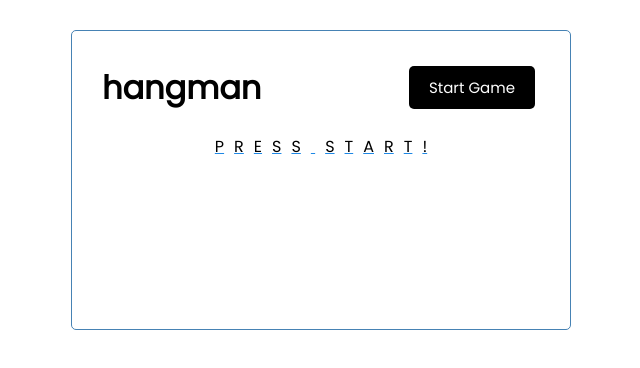
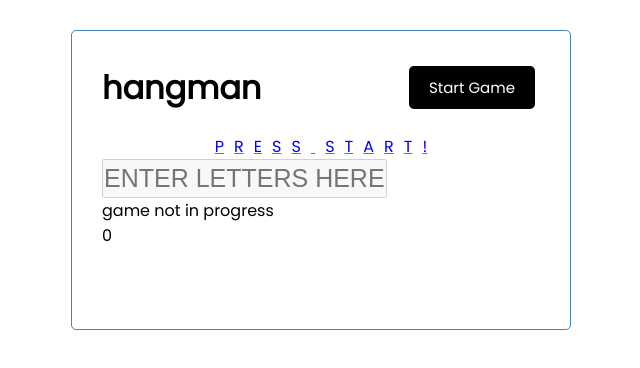
Before and after one commit to MattDwinell/react-hang-man, a React (Create React App) app: page / in a window 1280 px wide. Shown: the top 368 px of the page, without its empty margins (319-959 px from the left). Built offline with nearby package versions, Linux system fonts and the light colour scheme.

Commit message:
added modal, state, game has complete basic functionality

```diff
--- a/package.json
+++ b/package.json
@@ -1,6 +1,5 @@
 {
-  "homepage":"https://mattdwinell.github.io/react-hang-man",
-
+  "homepage": "https://mattdwinell.github.io/react-hang-man",
   "name": "react-hang-man",
   "version": "0.1.0",
   "private": true,
@@ -10,6 +9,7 @@
     "@testing-library/user-event": "^12.8.1",
     "react": "^17.0.1",
     "react-dom": "^17.0.1",
+    "react-icons": "^4.2.0",
     "react-scripts": "4.0.3",
     "web-vitals": "^1.1.0"
   },
--- a/src/App.js
+++ b/src/App.js
@@ -2,6 +2,9 @@ import React from 'react';
 import Header from './Components/Header'
 import Word from './Components/Word'
 import {useState} from 'react'
+import Display from './Components/Display'
+import Input from './Components/Input'
+import Modal from './Components/Modal'
 
 /*function App() {
   return (
@@ -24,9 +27,15 @@ import {useState} from 'react'
   );
 }*/
 function App(){
-  const [Words] = useState(['Anodyne', 'Melancholia', 'Aphasia', 'burbling', 'zaftig'])
+  const [Words] = useState(['ANODYNE', 'MELANCHOLIA', 'APHASIA', 'BURBLING', 'ZAFTIG'])
   const[letters, setLetters] = useState(['merry'])
   const[gameInProgress, setGameInProgress] = useState(false);
+  const [mounted, setMounted] = useState(false);
+  const[guesses, setGuesses] = useState('');
+  const[wrongGuesses, setWrongGuesses] = useState(0)
+  const [value, setValue] = useState('')
+  const[reset, setReset] = useState(false);
+  const[message,setMessage] = useState('');
 
   const chooseWord = ()=>{
     console.log(Words);
@@ -37,32 +46,96 @@ function App(){
 
   const toggleGame = ()=>{
     console.log('in toggle game function' + gameInProgress);
-    if(gameInProgress){setGameInProgress(false);
+    if(gameInProgress){
+      setGameInProgress(false);
+      setGuesses('');
+      setReset(true);
+      setWrongGuesses(0);
     }else{
+      setGuesses('');
+      setWrongGuesses(0);
        setGameInProgress(true);
        chooseWord();
+       setReset(false);
     }
     console.log(gameInProgress);
   }
-React.useEffect(()=>{
-  if (document.getElementById('root').getAttribute('listener') !== 'true') {
-      window.addEventListener('keyup', (event)=>{
-              checkLetter(event);
-  })
-        document.getElementById('root').setAttribute('listener', 'true');
-        console.log('event has been attached');
-   }
+  const updateValue = ()=>{
+setValue(guesses);
+  }
+  const startNewGame = ()=>{
+    console.log('hi');
+    setMounted(false);
+    toggleGame();
+  }
 
+const gameStatusCheck = (predGuess, predWrong) =>{
+  console.log(letters);
+  console.log(predGuess);
+  console.log(predWrong);
+  let tempCorrectLetters = letters.split('');
+  let gameWin = true;
+  tempCorrectLetters.forEach(letter => {
+    if(! predGuess.includes(letter)) gameWin = false;
+  });
+  if(gameWin){
+    console.log('game won!');
+    setMessage('You won! Close this message to play again.');
+    setMounted(true);
+    //setReset(true);
+    //setGameInProgress(false);
+    toggleGame();
+  }else{
+if(predWrong >= 6){
+  console.log('game lost. womp womp womp');
+  setMessage('Out of guesses! Close to play again.');
+  setMounted(true);
+  toggleGame();
 
-})
+}
+  }
+}
+
   const checkLetter = (e)=>{
-  if(gameInProgress)  console.log(e.key);
-  };
+    //  console.log('hi');
+    // console.log(gameInProgress);
+     console.log(e.key)
+    if(gameInProgress){
+  // console.log('game in progress');
+    // console.log(/[a-zA-Z]/g.test(e.key.toUpperCase()))
+    if(! /[^a-zA-Z]/g.test(e.key.toUpperCase()) && e.key.length === 1 && !guesses.includes(e.key)){
+      let tempGuesses = guesses;
+      console.log(tempGuesses)
+      tempGuesses = tempGuesses + e.key.toUpperCase();
+      console.log(tempGuesses);
+
+      setGuesses( tempGuesses)
+      console.log('acceptable keystroke');
+      console.log(e.key);
+      let tempWrong = wrongGuesses;
+      if(! letters.includes(e.key.toUpperCase())){
+        tempWrong++;
+        setWrongGuesses(wrongGuesses + 1);
+        console.log(wrongGuesses);
+      }
+      gameStatusCheck(tempGuesses, tempWrong);
+
+    }else{
+      console.log('unacceptable keystroke');
+    }
+    } else{
+      console.log('thinks game is not in progress');
+    }
+  }
 
   return(
-    <div className = 'container' onKeyUp = {checkLetter}>
+    <div className = 'container' >
+
       <Header toggleGame = {toggleGame} gameInProgress = {gameInProgress}/>
-      <Word letters= { gameInProgress ? letters : null}/>
+      <Word guesses = {guesses} letters= { gameInProgress ? letters : null}/>
+      <Input wrongGuesses = {wrongGuesses} reset = {reset} value= {value} handleChange = {updateValue} enabled={gameInProgress} makeGuess={(e)=>{checkLetter(e)}}/>
+      <Display gameState = {gameInProgress} guessedLetters = {guesses} wrongGuesses = {wrongGuesses}/>
+      <Modal closeModal = {startNewGame} message={message} display={mounted}/>
     </div>
   )
 
--- /dev/null
+++ b/src/Components/Display.js
@@ -0,0 +1,17 @@
+import PropTypes from 'prop-types'
+
+const Display = ({gameState, guessedLetters, wrongGuesses}) => {
+    return (
+        <div>
+            {gameState ? 'game in progress' : 'game not in progress'}
+           <p> {guessedLetters}</p>
+           <p>{wrongGuesses}</p>
+        </div>
+    )
+}
+
+Display.propTypes = {
+
+}
+
+export default Display
--- /dev/null
+++ b/src/Components/Input.js
@@ -0,0 +1,15 @@
+import PropTypes from 'prop-types'
+
+const Input = ({makeGuess, enabled,reset, handleChange, totalGuesses}) => {
+    return (
+        <input type= {reset ? "reset" : "text"}  className = 'input' onKeyUp={makeGuess} placeholder = 'Enter letters here' disabled={!enabled}>
+
+        </input>
+    )
+}
+
+Input.propTypes = {
+
+}
+
+export default Input
--- a/src/Components/Letter.js
+++ b/src/Components/Letter.js
@@ -1,7 +1,11 @@
-const Letter = ({letter}) => {
+const Letter = ({letter, display}) => {
+    //console.log(display);
+    //console.log(letter);
+    //console.log(display.includes(letter));
+    const color = display.includes(letter) ? 'red' : 'blue';
     return (
-        <span className = 'letter'>
-            {letter}
+        <span className = 'letter' style={{color:color}}>
+            { letter}
         </span>
     )
 }
--- /dev/null
+++ b/src/Components/Modal.js
@@ -0,0 +1,25 @@
+import PropTypes from 'prop-types'
+import {FaTimes} from 'react-icons/fa'
+const Modal = ({message, display, closeModal}) => {
+    if(!closeModal) closeModal = ()=>{return null}
+    return (
+
+        <div className = {`modal ${display ? 'show' : 'hide'} ${message.includes('won')? 'won' : 'lost'}`}>
+            <p>{message}<FaTimes onClick = {closeModal} className = 'close-modal' style={{color:'red', cursor: 'pointer'}} /> </p>
+        </div>
+    )
+}
+
+Modal.propTypes = {
+
+}
+Modal.css ={
+    display: 'none'
+}
+
+Modal.defaultProps = {
+    message: 'Nothing to show here',
+    closeModal : function(){return null}
+}
+
+export default Modal
--- a/src/Components/Word.js
+++ b/src/Components/Word.js
@@ -1,11 +1,13 @@
 import Letter from './Letter'
-const Word =({letters})=> {
+const Word =({letters, guesses})=> {
+    // console.log(guesses);
     if(letters == null){
         letters = 'Press Start!';
     }
+
     return (
         <div className = 'letterWrapper'>
-            {letters.split('').map((l, i)=>(<Letter letter={l.toUpperCase()} key={i}/>))}
+            {letters.split('').map((l, i)=>(<Letter letter={l.toUpperCase()} key={i} display={guesses}/>))}
         </div>
     )
 
@@ -15,7 +17,8 @@ Letter.propTypes = {
 
 }
 Word.defaultProps = {
-    letters : ['P','R','E','S','S',' ', 'S','t','a','r','t','!',]
+    letters : ['Press Start!'],
+    guesses : ''
 }
 
 export default Word
--- a/src/index.css
+++ b/src/index.css
@@ -119,3 +119,38 @@ footer {
   width: 100%;
   text-align: center;
 }
+.input{
+  line-height: 35px;
+  font-size: 25px;
+  width: 65%;
+  text-transform: upperCase;
+}
+.modal.hide{
+  display:none;
+}
+.modal.show{
+  display: inline-block;
+  z-index: 5;
+  position: absolute;
+  top: 5vh;
+  left: 30%;
+  width: 40%;
+  text-align: center;
+  border:1px solid steelblue;
+  border-radius: 5px;
+  height: 10vh;
+
+}
+.modal.show p{
+  margin-top: 2vh;
+}
+.modal.show .close-modal{
+  margin-right: 10px;
+  float:right;
+}
+.modal.show.won{
+   background-color: #e2f9f2;
+}
+.modal.show.lost{
+  background-color:#ffdcd1;
+}
```
Also changed, not shown: 1 other file (tests, documents, lock files or other folders).
